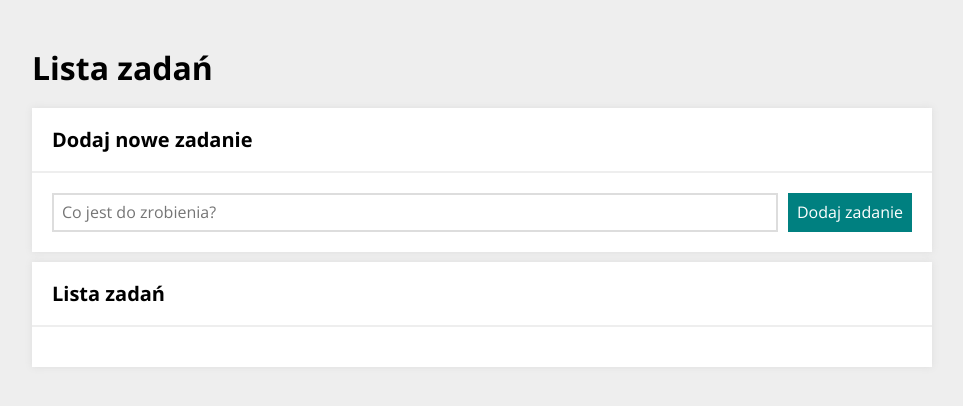
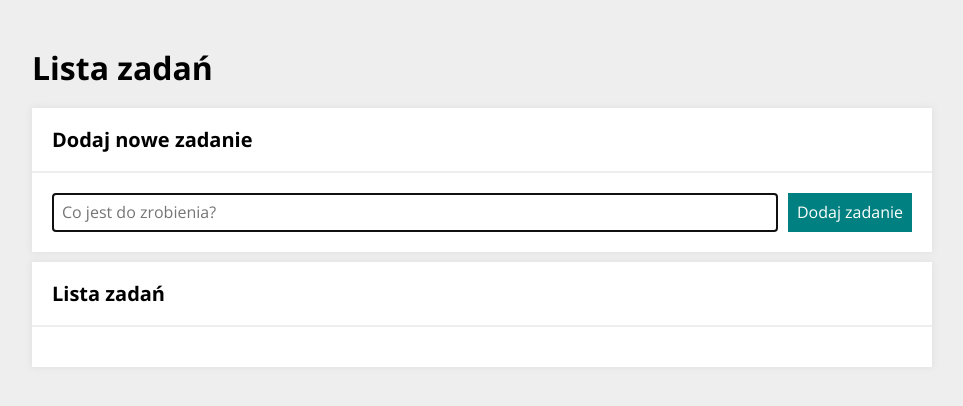
Before and after one commit to olachrzan/to_do_list_react, a React (Create React App) app: page / in a window 1280 px wide. Shown: the top 406 px of the page, without its empty margins (158-1121 px from the left). Built offline with nearby package versions, Linux system fonts and the light colour scheme.

Commit message:
Add autofocus to input

```diff
--- a/src/Form/index.js
+++ b/src/Form/index.js
@@ -20,7 +20,9 @@ const Form = ({ addNewTask }) => {
             value={newTaskContent}
             onChange={({ target }) => setNewTaskContent(target.value)}
             className="form__input"
-            placeholder="Co jest do zrobienia?" />
+            placeholder="Co jest do zrobienia?"
+            autoFocus
+         />
          <input className="form__button" type="submit" value="Dodaj zadanie" />
       </form>
    )
```
